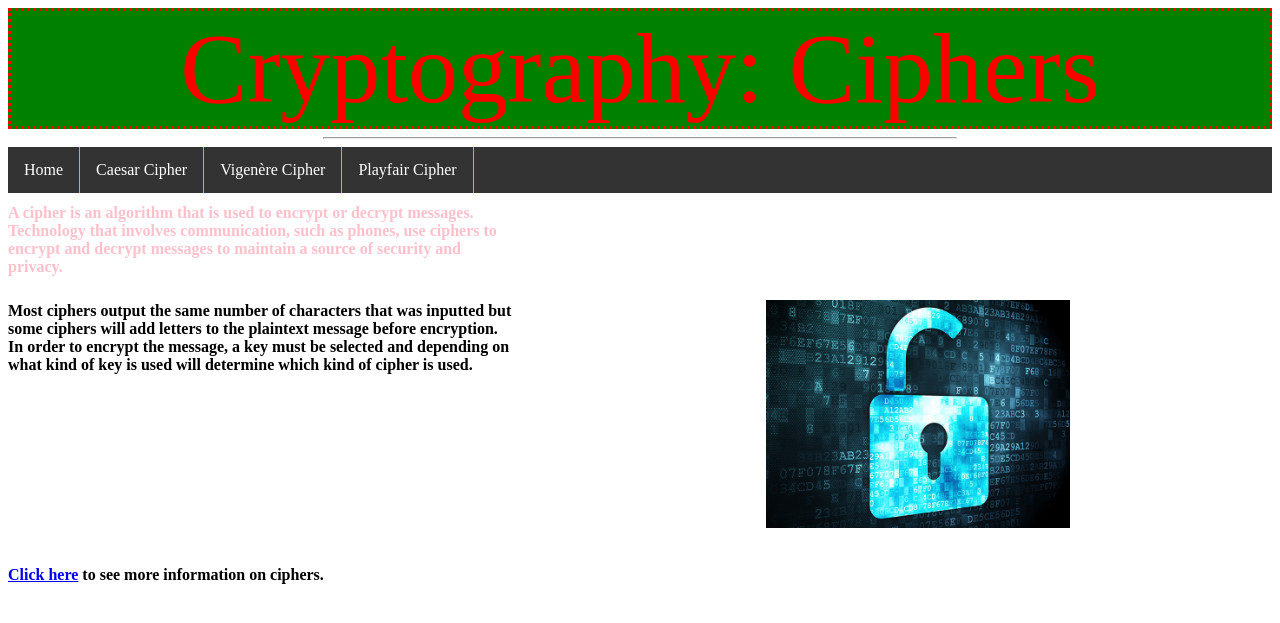
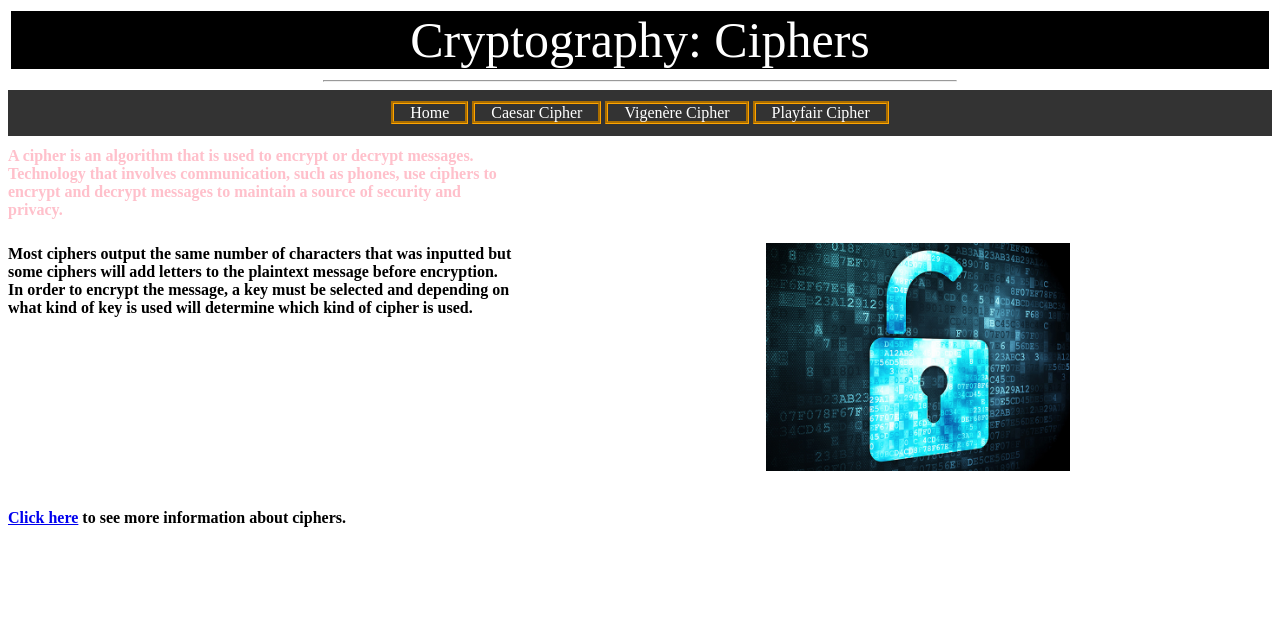
Before and after one commit to AndrewGutierrez/CST_336, a PHP site: page /homework1/index.html in a window 1280 px wide. Shown: the top 623 px of the page. Run offline with PHP 8.4, Linux system fonts and the light colour scheme.

Commit message:
updated css

```diff
--- a/homework1/index.html
+++ b/homework1/index.html
@@ -23,6 +23,7 @@ in html
     	Cryptography: Ciphers
 
     </header>
+    <div id="clear"></div>
     <div id="nav">
     	<nav>
     	        <hr width="50%"/>
@@ -46,7 +47,7 @@ in html
     </h3>
     <div id="clear"></div>
     <h4>
-    	<a href="https://en.wikipedia.org/wiki/Cipher">Click here</a> to see more information on ciphers.
+    	<a href="https://en.wikipedia.org/wiki/Cipher">Click here</a> to see more information about ciphers.
     </h4>
     </body>
 </html>
--- a/homework1/page3.html
+++ b/homework1/page3.html
@@ -36,7 +36,7 @@ in html
 	        </nav>
 	</div>
 	<div id="pics">
-		<img src="Vigenère_cipher.jpg" alt="Vigenère cipher image" style="width:450px;height:150px;">
+		<img src="Vigenere_Cipher.jpg" alt="Vigenère cipher image" style="width:450px;height:150px;">
 	</div>
 	<p>
 		The Vigenère Cipher is a modified version of the Caesar cipher. Instead of using a number as the key, the Vigenère Cipher uses a word as the key. The letters of the plaintext message are them changed according to the key in the same way they are changed in the Caesar cipher. If the plaintext message is longer than the key, the key is repeated to fit the length of the message.
--- a/homework1/styles.css
+++ b/homework1/styles.css
@@ -1,15 +1,15 @@
 header{
-	font-size:100px;
-	color:red;
+	font-size:50px;
+	color:white;
 	text-align:center;
-	border-style: dotted;
-	background-color: green;
+	border-style: solid;
+	background-color: black;
 }
 h1{
 	width:40%;
 	font-size:16px;
 	color: pink;
-	text-aligin:left;
+	text-align: left;
 }
 h2{
 font-size:16px;
@@ -27,6 +27,7 @@ h3{
 }
 #nav{
 	margin:0px auto;
+	text-align: center;
 }
 #pics{
 	width: 50%;
@@ -40,16 +41,19 @@ h3{
     background-color: #333;
 }
 .item {
-	float:left;
-    border-right: 1px solid orange;
+    border: groove;
+    border-color: orange;
+    display: inline;
 }
 .item a {
-    display: block;
+    display: inline-block;
     color: white;
     text-align: center;
     padding: 14px 16px;
     text-decoration: none;
 }
 .item a:hover {
-    background-color: yellow;
+    background-color: gray;
+    position: relative;
+    padding:0;
 }
--- a/index.php
+++ b/index.php
@@ -2,5 +2,7 @@
 <html>
     <body>
         <a href="lab1/index.html">Lab 1</a>
+        <br></br>
+        <a href="homework1/index.html">Homework 1</a>
     </body>
 </html>
```
Also changed, not shown: homework1/Vigenere_Cipher.jpg (renamed from homework1/Vigenère_Cipher.jpg).
